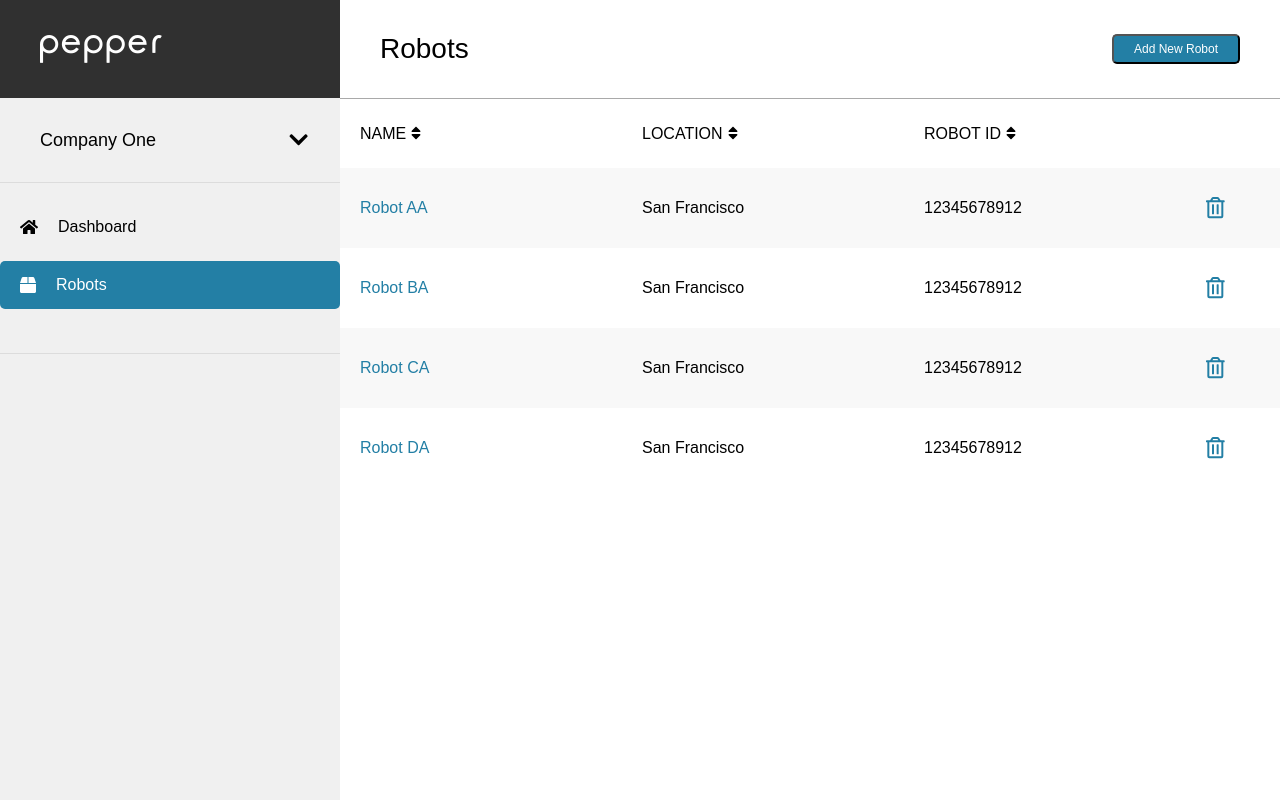
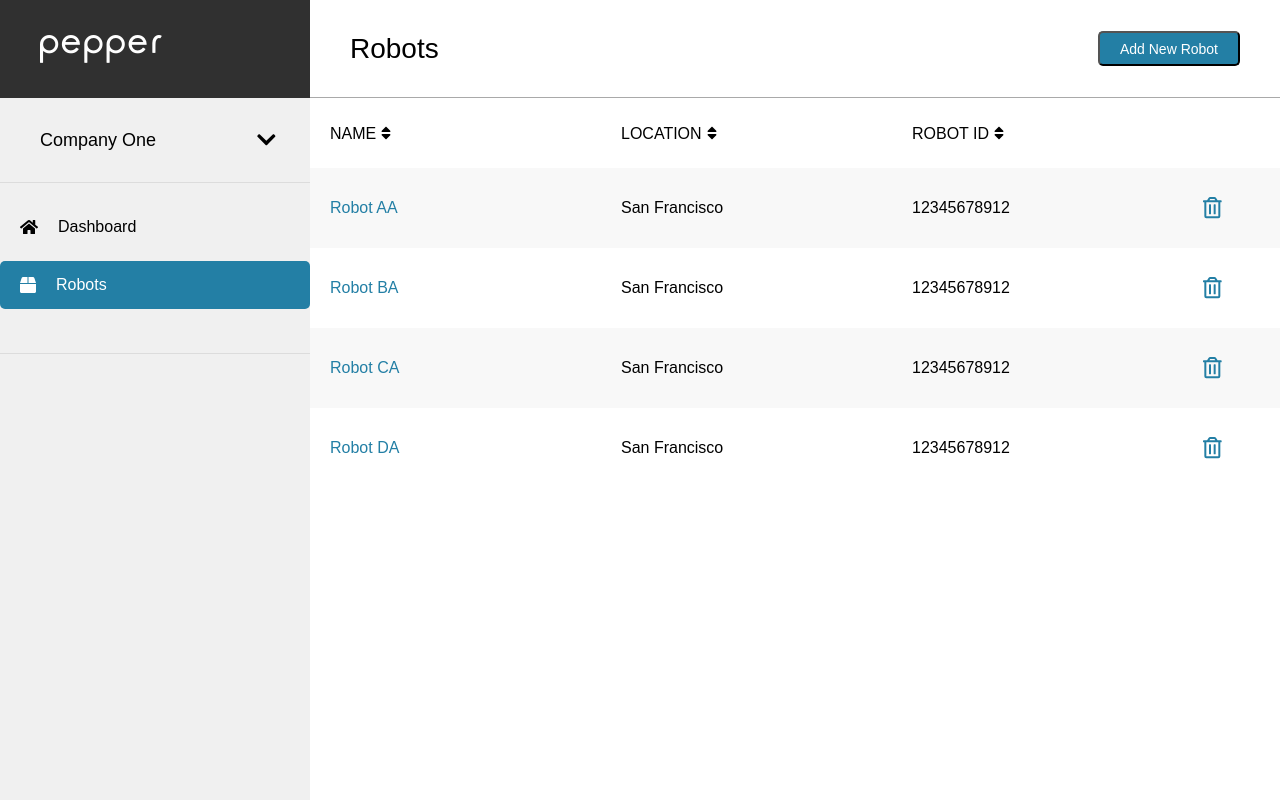
Before and after one commit to janicelam21/sr-take-home, a React app: page / in a window 1280 px wide. Built offline with nearby package versions, Linux system fonts and the light colour scheme; the HTML template or start-up script is replaced by a standard one.

Commit message:
fix formatting

```diff
--- a/client/src/AddRobotForm/AddRobotForm.css
+++ b/client/src/AddRobotForm/AddRobotForm.css
@@ -45,13 +45,13 @@ input {
 }
 
 .cancelBtn, .addBtn {
-  height: 30px;
+  height: 35px;
   padding-left: 20px;
   padding-right: 20px;
   background-color: #237fa5;
   border-radius: 5px;
   color: white;
-  font-size: 12px;
+  font-size: 14px;
   cursor: pointer;
   outline: none;
   float: right;
@@ -60,7 +60,13 @@ input {
 }
 
 .cancelBtn {
+  -webkit-box-sizing: border-box;
+  -moz-box-sizing: border-box;
+  box-sizing: border-box;
+}
+
+.cancelBtn {
   background-color:#F0F0F0;
   color: #237fa5;
-  border: 1.5px solid #237fa5;
+  border: 2px solid #237fa5;
 }
--- a/client/src/DashboardPage/DashboardPage.css
+++ b/client/src/DashboardPage/DashboardPage.css
@@ -1,5 +1,5 @@
 .dashboardWrapper {
-  padding-top: 20px;
+  padding-top: 25px;
   padding-left: 20px;
   padding-right: 20px;
 }
@@ -7,10 +7,10 @@
 .headerText {
   font-size: 18px;
   margin-bottom: 20px
+}
 
-}
 .eachUpdateWrapper {
-  height: 60px;
+  height: 65px;
   border: 1px solid #D3D3D3;
   border-radius: 5px;
   margin-bottom: 10px;
--- a/client/src/Dropdown/Dropdown.css
+++ b/client/src/Dropdown/Dropdown.css
@@ -11,6 +11,13 @@
 .companyText {
   font-size: 18px;
   margin-left: 40px;
+  display: inline-block;
+  width: 70%;
+}
+
+.chevronIcon {
+  display: inline-block;
+  width: 30%
 }
 
 .dropdownList {
@@ -25,7 +32,7 @@
 
 .dropdownItems {
   height: 50px;
-  width: 260px;
+  width: 250px;
   border-radius: 2px;
   border-bottom: 1px solid #DCDCDC;
   background-color: white;
--- a/client/src/Dropdown/Dropdown.jsx
+++ b/client/src/Dropdown/Dropdown.jsx
@@ -29,7 +29,7 @@ class Dropdown extends React.Component {
           {this.state.currCompany.length === 0
           ? <span className = {styles.companyText}>{this.props.currCompany}</span>
           : <span className = {styles.companyText}>{this.state.currCompany}</span>}
-          <FontAwesomeIcon icon="chevron-down" size="lg" transform="right-100" />
+          <FontAwesomeIcon icon="chevron-down" size="lg" className = {styles.chevronIcon} />
         </div>
         {this.state.showDropdown
         ? <div className={styles.dropdownList}>
--- a/client/src/Header/Header.css
+++ b/client/src/Header/Header.css
@@ -1,3 +1,9 @@
+.headerWrapper {
+  -webkit-box-sizing: border-box;
+  -moz-box-sizing: border-box;
+  box-sizing: border-box;
+}
+
 .headerWrapper {
   height: 100%;
   font-size: 28px;
@@ -11,13 +17,13 @@
 }
 
 .addRobotBtn {
-  height: 30px;
+  height: 35px;
   padding-left: 20px;
   padding-right: 20px;
   background-color: #237fa5;
   border-radius: 5px;
   color: white;
-  font-size: 12px;
+  font-size: 14px;
   cursor: pointer;
   outline: none;
 }
--- a/client/src/RobotsPage/RobotsPage.jsx
+++ b/client/src/RobotsPage/RobotsPage.jsx
@@ -29,9 +29,9 @@ class RobotsPage extends React.Component {
             <FontAwesomeIcon icon="sort" size="md" className = {styles.arrowIcon}/>
           </span>
         </div>
-        {this.props.robotListToRender.map((each) => {
+        {this.props.robotListToRender.map((each, index) => {
           return (
-            <div className={styles.robotWrapper}>
+            <div key = {index} className={styles.robotWrapper}>
               <span className={styles.robotIndivName}>{each[0]}</span>
               <span className={styles.robotLocation}>{each[1]}</span>
               <span className={styles.robotID}>{each[2]}</span>
--- a/client/src/ViewOptions/ViewOptions.css
+++ b/client/src/ViewOptions/ViewOptions.css
@@ -9,7 +9,7 @@
 
 .options, .optionsSelected {
   height: 48px;
-  width: 340px;
+  width: 310px;
   border-radius: 5px;
   margin-bottom: 10px;
   display: flex;
```
